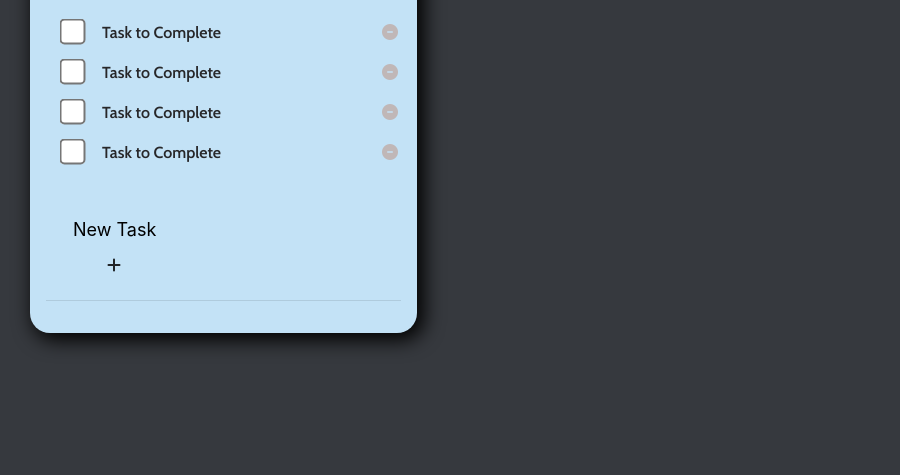
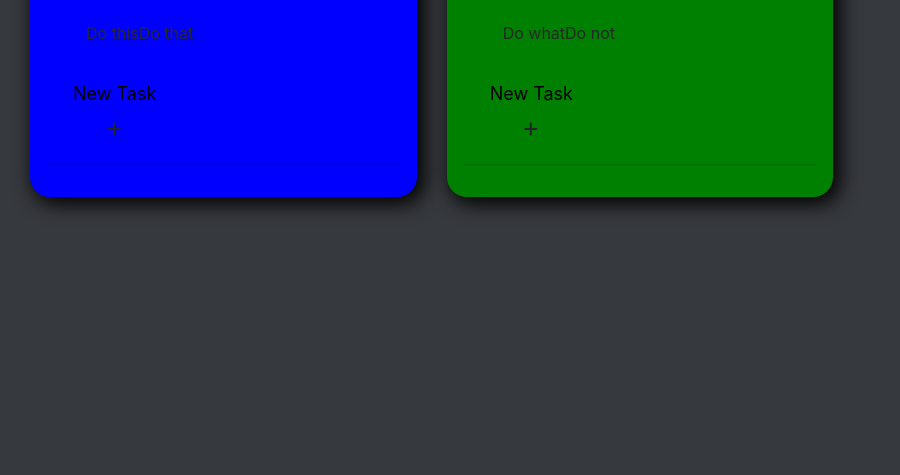
Before and after one commit to ConnorH14/task-tracker, a website with bundled scripts: page index.html in a window 1280 px wide. Shown: the part 325-800 px from the top of the page, without its empty margins (0-900 px from the left). Built offline with nearby package versions, Linux system fonts and the light colour scheme.

Commit message:
lists and tasks working

```diff
--- a/app/AppState.js
+++ b/app/AppState.js
@@ -1,10 +1,22 @@
-import Value from "./Models/Value.js"
+import { Item } from "./Models/Item.js"
+import { List } from "./Models/List.js"
 import { EventEmitter } from "./Utils/EventEmitter.js"
 import { isValidProp } from "./Utils/isValidProp.js"
 
 class AppState extends EventEmitter {
-  /** @type {Value[]} */
-  values = []
+  /** @type {List[]} */
+
+  lists = [
+      new List('Task One', 'blue', [
+        new Item('Do this'),
+        new Item('Do that')]
+      ),
+      new List('Task Two', 'green', [
+        new Item('Do what'),
+        new Item('Do not')]
+      )
+  ];
+
 }
 
 export const ProxyState = new Proxy(new AppState(), {
--- /dev/null
+++ b/app/Controllers/ItemsController.js
@@ -0,0 +1,18 @@
+import { ProxyState } from "../AppState.js";
+
+function _drawItems(){
+  // let itemTemplate = ''
+  // let items = ProxyState.items
+  // let itemsElm = document.getElementById('item-display')
+
+  // items.forEach(i => itemTemplate += i.Template)
+  // itemsElm.innerHTML = itemTemplate
+}
+
+export class ItemsController {
+
+  constructor(){
+    // ProxyState.on('items', _drawItems)
+    // _drawItems()
+  }
+}
--- /dev/null
+++ b/app/Controllers/ListsController.js
@@ -0,0 +1,58 @@
+import { ProxyState } from "../AppState.js";
+import { Item } from "../Models/Item.js";
+import { List } from "../Models/List.js";
+
+function _drawLists(){
+  let lists = ProxyState.lists
+  let listElm = document.getElementById('list-container')
+  let template = ''
+  let itemTemplate = ''
+
+  // lists.forEach(function(l) {
+
+  // })
+
+  for(let i = 0; i < lists.length; i++){
+    for(let x = 0; x < lists[i].items.length; x++){
+      itemTemplate += lists[i].items[x].task
+    }
+    template += /*html*/ `
+    <div class="col-lg-4">
+        <div class="p-0 my-3 task-card" style="background-color: ${lists[i].color}">
+            <h2 class="text-center mb-lg-4 task-header"><b>${lists[i].title}</b></h2>
+            <ul class="task-list m-3">
+                ${itemTemplate}
+            </ul>
+            <div class="p-3">
+                <form>
+                    <div class="mb-3 ml-4 d-inline">
+                        <label for="" class="form-label sr-only">Task Name</label>
+                        <input type="text" class="add-task" placeholder="New Task" >
+                        <button type="submit" class="btn ml-5"><i class="fas fa-plus"></i></button>
+                        <hr>
+                    </div>
+                </form>
+            </div>
+        </div>
+    </div>
+    `
+    itemTemplate = ''
+  }
+
+  // lists.forEach(l =>
+
+
+  // )
+
+
+
+
+  listElm.innerHTML = template
+}
+export class ListsController {
+
+  constructor(){
+    ProxyState.on('lists', _drawLists)
+    _drawLists()
+  }
+}
--- a/app/Controllers/ValuesController.js
+++ /dev/null
@@ -1,29 +0,0 @@
-import { ProxyState } from "../AppState.js";
-import { valuesService } from "../Services/ValuesService.js";
-
-
-//Private
-function _draw() {
-//   let values = ProxyState.values;
-//   let template = ''
-//   values.forEach(v => template += v.Template)
-//   document.getElementById("app").innerHTML = /*html*/`
-//   <button className="btn btn-info" onclick="app.valuesController.addValue()">Add Value</button>
-//   <div className="card-columns values">
-//       ${template}
-//   </div>
-//   `
-}
-
-//Public
-export default class ValuesController {
-  constructor() {
-    ProxyState.on("values", _draw);
-    _draw()
-  }
-
-  addValue() {
-    valuesService.addValue()
-  }
-
-}
--- /dev/null
+++ b/app/Models/Item.js
@@ -0,0 +1,6 @@
+export class Item {
+  constructor(task) {
+    this.task = task
+  }
+
+}
--- /dev/null
+++ b/app/Models/List.js
@@ -0,0 +1,8 @@
+export class List {
+  constructor(title, color, items){
+    this.title = title
+    this.color = color
+    this.items = items
+  }
+
+}
--- a/app/Models/Value.js
+++ /dev/null
@@ -1,14 +0,0 @@
-export default class Value {
-    constructor(data) {
-        this.title = data.title
-    }
-
-    get Template() {
-
-        return /*html*/`
-        <div class="card p-2 value">
-            ${this.title}
-        </div>
-        `
-    }
-}
--- a/app/Services/ValuesService.js
+++ /dev/null
@@ -1,10 +0,0 @@
-import { ProxyState } from "../AppState.js";
-import Value from "../Models/Value.js";
-
-class ValuesService {
-  addValue() {
-    ProxyState.values = [...ProxyState.values, new Value({ title: Math.random() })]
-  }
-}
-
-export const valuesService = new ValuesService();
--- a/app/main.js
+++ b/app/main.js
@@ -1,7 +1,10 @@
-import ValuesController from "./Controllers/ValuesController.js";
+import { ItemsController } from "./Controllers/ItemsController.js";
+import { ListsController } from "./Controllers/ListsController.js";
 
 class App {
-  valuesController = new ValuesController();
+  listsController = new ListsController()
+
+  itemsController = new ItemsController()
 }
 
 window["app"] = new App();
--- a/index.html
+++ b/index.html
@@ -13,7 +13,7 @@
     <script src="https://unpkg.com/sweetalert/dist/sweetalert.min.js"></script>
     <link rel="stylesheet" href="assets/style/main.css">
     <link rel="stylesheet" href="assets/style/style.css">
-    <title>TaskTracker</title>
+    <title>Task Tracker</title>
 </head>
 
 <body class="bg-dark">
@@ -32,7 +32,7 @@
             <div class="row">
                 <div class="col-lg-12">
                     <div class="ml-5">
-                        <form>
+                        <form onsubmit="app.listsController.newList(event)">
                             <div class="mb-3 d-inline">
                                 <label for="" class="form-label sr-only">New List</label>
                                 <input type="text" class="" placeholder="New List" min="3" max="15">
@@ -44,8 +44,8 @@
                     </div>
                 </div>
             </div>
-            <div class="row  task-container m-auto py-lg-5">
-                <div class="col-lg-4">
+            <div id="list-container" class="row  task-container m-auto py-lg-5">
+                <!-- <div class="col-lg-4">
                     <div class="bg-primary p-0 my-3 task-card">
                         <h2 class="text-center mb-lg-4 task-header"><b>Task 1</b></h2>
                         <ul class="task-list m-3">
@@ -81,7 +81,7 @@
                             </form>
                         </div>
                     </div>
-                </div>
+                </div> -->
             </div>
         </div>
     </main>
```
Also changed, not shown: readme.md (deleted).
